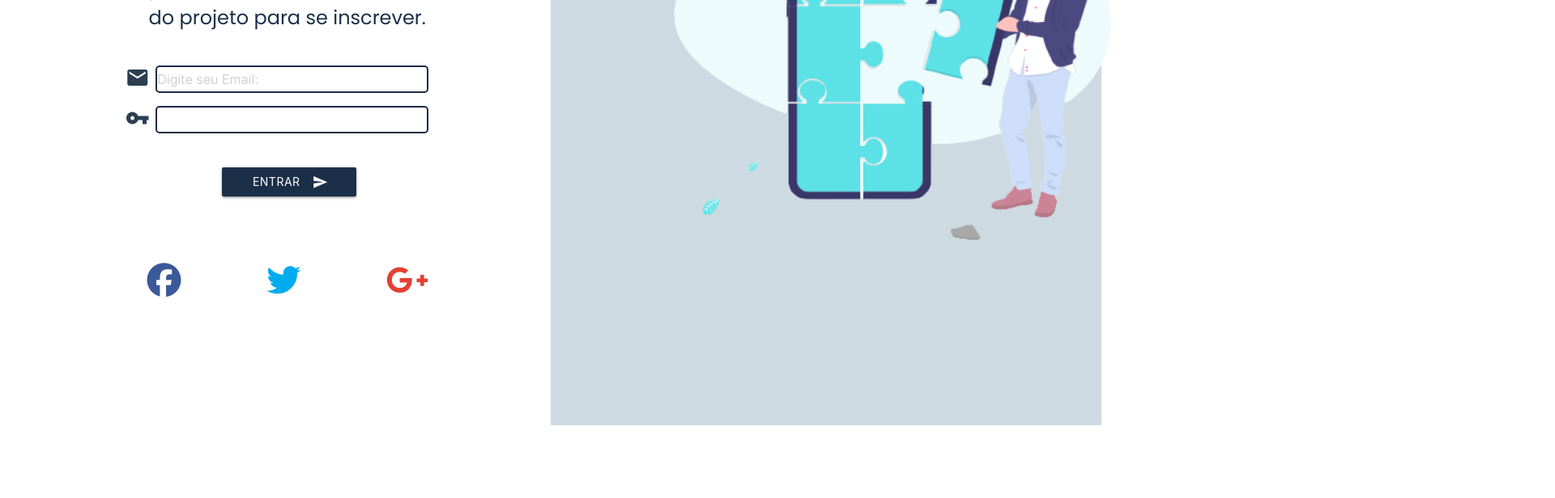
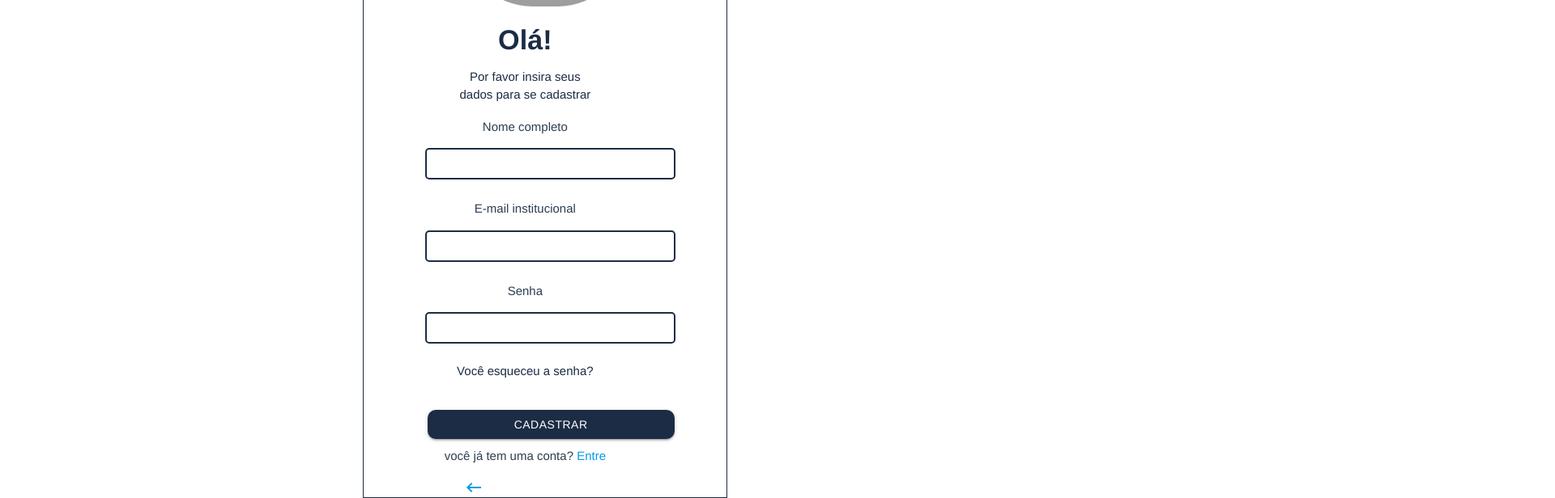
Before and after one commit to rma98/CIPA---CONCURSO-DE-IDEIAS-PROFESSOR-ANJO, a Vue app in the folder cipa-web/: page / in a window 1280 px wide. Shown: the part 334-950 px from the top of the page at 81% size, 1920 px wide, since content can reach past the window. Before the commit the page ends 860 px from the top, so only its background shows below. Built offline with nearby package versions, Linux system fonts and the light colour scheme; grey boxes are pictures that could not be loaded.

Commit message:
Adiciona cadastro

```diff
--- a/cipa-web/src/App.vue
+++ b/cipa-web/src/App.vue
@@ -1,14 +1,14 @@
 <template>
-  <Login/>
+  <cadastro/>
 </template>
 
 <script>
-import Login from './components/Login.vue'
+import cadastro from './components/cadastro.vue'
 
 export default {
   name: 'App',
   components: {
-    Login
+    cadastro
   }
 }
 </script>
--- /dev/null
+++ b/cipa-web/src/components/cadastro.vue
@@ -0,0 +1,146 @@
+<template>
+<div >
+<div class="tela"><img style="-webkit-user-select: none;margin: auto;background-color: hsl(0, 0%, 90%);transition: background-color 300ms;" src="https://i.imgur.com/EUoiruM.png" alt="Image" height="705" width="660"></div>
+<form class="forma">
+<img class="img form-baixar" style="-webkit-user-select: none;margin: auto;transition: " src="https://i.imgur.com/HcLNjzn.png">
+<div class="mergir">
+<div class="global">
+
+<h4 class="color">
+     Olá!
+     </h4>
+
+     <p class="p">
+     Por favor insira seus<br>
+     dados para se cadastrar</p>
+     </div>
+     <div id="global">
+     <p id="p">
+     Nome completo
+     </p>
+     <input id="inp" type="text" >
+      <p id="p">
+     E-mail institucional
+     </p>
+     <input id="inp" type="email" >
+      <p id="p">
+     Senha
+     </p>
+     <input id="inp" type="password" >
+     <p class="smh">
+     Você esqueceu a senha?
+     </p>
+     <br><br>
+
+    <a class="waves-effect waves-light btn" style="background:#1c2c44">CADASTRAR</a>
+    você já tem uma conta? <a href="login.html"> Entre</a>
+
+
+    </div>
+    <a  id ="vlr" class="waves-effect waves-light vlr"><i class="material-icons left">keyboard_backspace</i></a>
+
+</div>
+</form>
+</div>
+</template>
+
+<script>
+export default {
+  name: 'cadastro',
+  props: {
+    msg: String
+  }
+}
+</script>
+
+
+<style scoped>
+@import url('https://fonts.googleapis.com/css2?family=Poppins:ital,wght@0,300;0,400;0,500;0,600;1,400&display=swap');
+
+html,
+body,
+table,
+input,
+button {
+  font-family: 'Poppins', sans-serif;
+}
+
+.tela {
+  position: absolute;
+  left: 115%;
+  top: 75%;
+  margin-left: -12.5%;
+  margin-top: -85.5%;
+
+}
+
+.color {
+  color: #1c2c44;
+  font-weight: bold;
+
+}
+
+.p {
+  color: #1c2c44;
+}
+
+#p {
+  margin-top: 17px;
+}
+
+#inp {
+  border: solid 2px #1c2c44;
+  height: 35px;
+  width: 305px;
+  margin-top: px;
+  border-radius: 5px;
+}
+
+.btn {
+  background: #1c2c44;
+  margin-left: 1%;
+  margin-top: -35px;
+  border-radius: 10px;
+  width: 305px;
+
+}
+
+.global {
+  margin-left: 17%;
+  margin-right: 28%;
+}
+
+.forma {
+  background: white;
+  border: solid 1px #1c2c44;
+  width: 450px;
+  margin-left: 35%;
+  margin-top: 13%;
+}
+
+.img {
+  height: 175px;
+  border-radius: 100px;
+  display: block;
+  padding-top: 20px;
+}
+
+.smh {
+  color: #1c2c44;
+}
+
+.smh:hover {
+  color: blue;
+}
+
+#global {
+  margin-left: 17%;
+  margin-right: 28%;
+}
+
+#vlr {
+  Width: 200px;
+  Margin-top: 15px;
+}
+
+</style>
```
